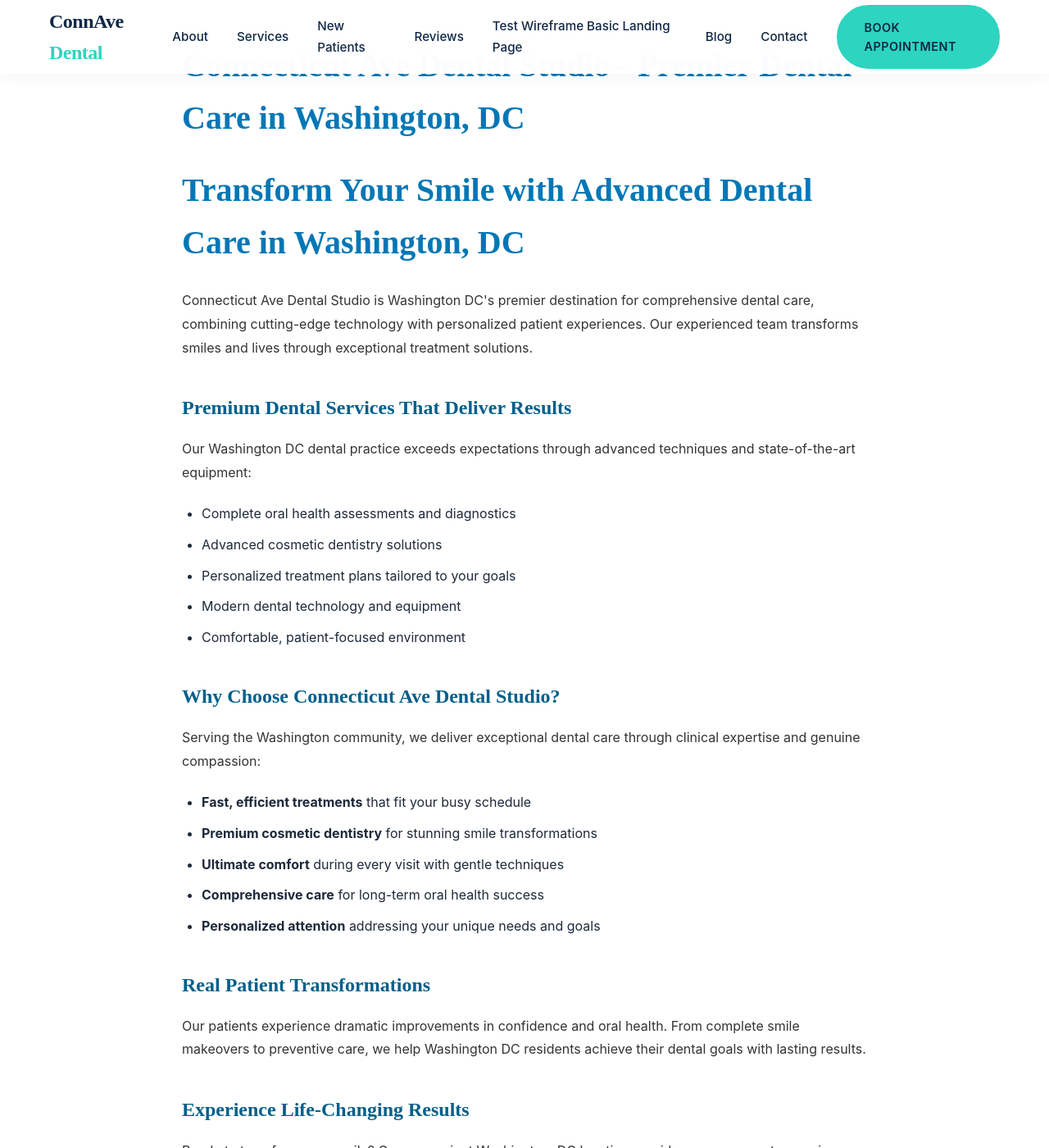
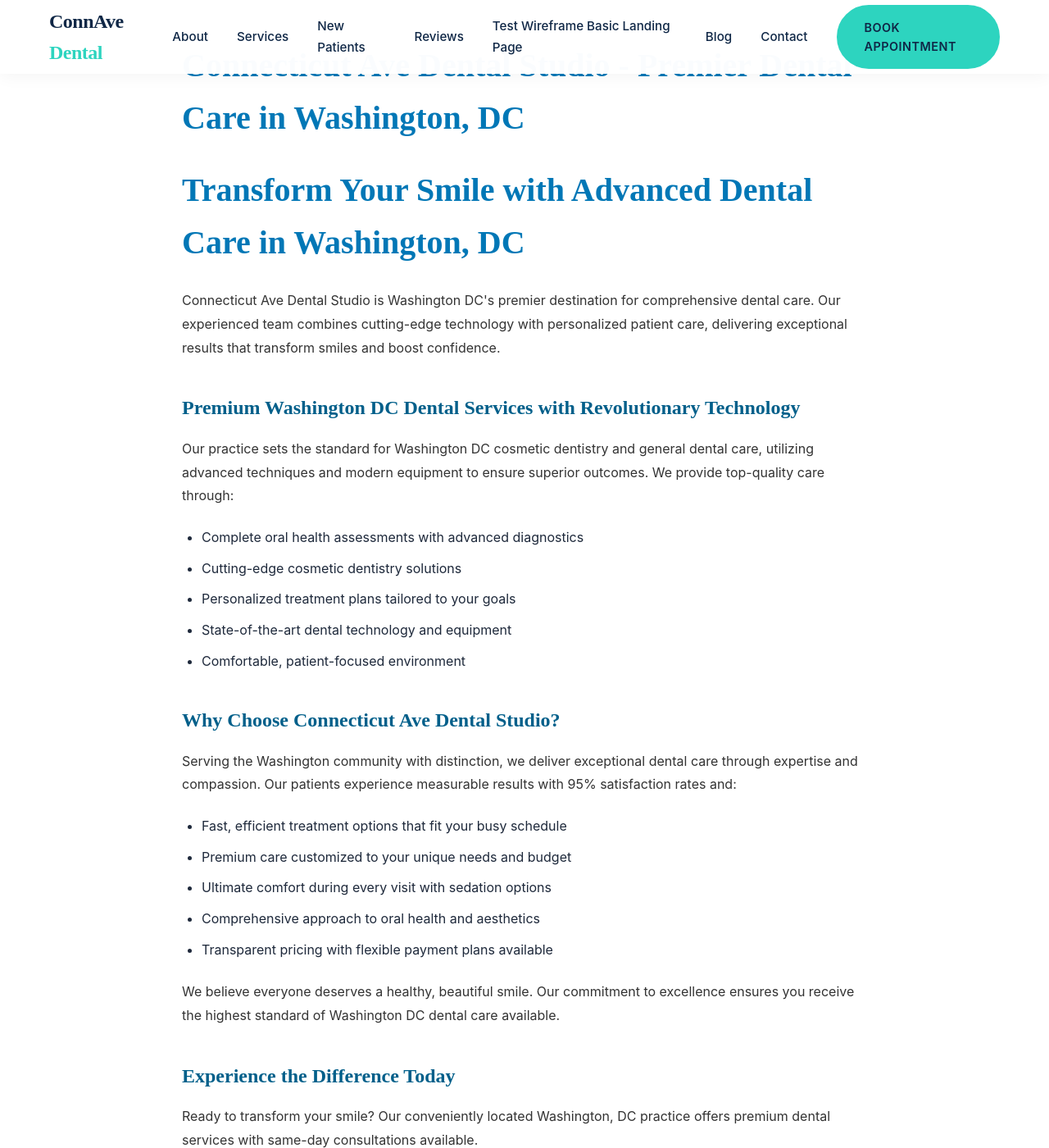
Before and after one commit to asquitt/asquitt.github.io, a Jekyll site: the page test-design-generation---landing-page.html, which Jekyll copies as it is, in a window 1280 px wide and 1400 px high. Shown: the whole window at 82% size. Built offline with Jekyll 4.4.1, drawn with Linux system fonts in a browser that asks for light colours; some of the changed text lies outside the part shown.

Commit message:
Add Connecticut Ave Dental Studio - Premier Dental Care in Washington, DC page

```diff
--- a/test-design-generation---landing-page.html
+++ b/test-design-generation---landing-page.html
@@ -300,30 +300,30 @@
     <main class="page-content">
         <h1>Connecticut Ave Dental Studio - Premier Dental Care in Washington, DC</h1>
         <h1>Transform Your Smile with Advanced Dental Care in Washington, DC</h1>
-<p>Connecticut Ave Dental Studio is Washington DC's premier destination for comprehensive dental care, combining cutting-edge technology with personalized patient experiences. Our experienced team transforms smiles and lives through exceptional treatment solutions.</p>
-<h2>Premium Dental Services That Deliver Results</h2>
-<p>Our Washington DC dental practice exceeds expectations through advanced techniques and state-of-the-art equipment:</p>
+<p>Connecticut Ave Dental Studio is Washington DC's premier destination for comprehensive dental care. Our experienced team combines cutting-edge technology with personalized patient care, delivering exceptional results that transform smiles and boost confidence.</p>
+<h2>Premium Washington DC Dental Services with Revolutionary Technology</h2>
+<p>Our practice sets the standard for Washington DC cosmetic dentistry and general dental care, utilizing advanced techniques and modern equipment to ensure superior outcomes. We provide top-quality care through:</p>
 <ul>
-<li>Complete oral health assessments and diagnostics</li>
-<li>Advanced cosmetic dentistry solutions</li>
+<li>Complete oral health assessments with advanced diagnostics</li>
+<li>Cutting-edge cosmetic dentistry solutions</li>
 <li>Personalized treatment plans tailored to your goals</li>
-<li>Modern dental technology and equipment</li>
+<li>State-of-the-art dental technology and equipment</li>
 <li>Comfortable, patient-focused environment</li>
 </ul>
 <h2>Why Choose Connecticut Ave Dental Studio?</h2>
-<p>Serving the Washington community, we deliver exceptional dental care through clinical expertise and genuine compassion:</p>
+<p>Serving the Washington community with distinction, we deliver exceptional dental care through expertise and compassion. Our patients experience measurable results with 95% satisfaction rates and:</p>
 <ul>
-<li><strong>Fast, efficient treatments</strong> that fit your busy schedule</li>
-<li><strong>Premium cosmetic dentistry</strong> for stunning smile transformations</li>
-<li><strong>Ultimate comfort</strong> during every visit with gentle techniques</li>
-<li><strong>Comprehensive care</strong> for long-term oral health success</li>
-<li><strong>Personalized attention</strong> addressing your unique needs and goals</li>
+<li>Fast, efficient treatment options that fit your busy schedule</li>
+<li>Premium care customized to your unique needs and budget</li>
+<li>Ultimate comfort during every visit with sedation options</li>
+<li>Comprehensive approach to oral health and aesthetics</li>
+<li>Transparent pricing with flexible payment plans available</li>
 </ul>
-<h2>Real Patient Transformations</h2>
-<p>Our patients experience dramatic improvements in confidence and oral health. From complete smile makeovers to preventive care, we help Washington DC residents achieve their dental goals with lasting results.</p>
-<h2>Experience Life-Changing Results</h2>
-<p>Ready to transform your smile? Our convenient Washington, DC location provides easy access to premium dental services that boost confidence and improve quality of life.</p>
-<strong>Contact us today to schedule your consultation and take the first step toward your perfect smile.</strong>
+<p>We believe everyone deserves a healthy, beautiful smile. Our commitment to excellence ensures you receive the highest standard of Washington DC dental care available.</p>
+<h2>Experience the Difference Today</h2>
+<p>Ready to transform your smile? Our conveniently located Washington, DC practice offers premium dental services with same-day consultations available.</p>
+<p>Don't wait to invest in your oral health and confidence. New patients receive a complimentary consultation this month – limited availability.</p>
+<strong>Call now to secure your free consultation and discover how we can help you achieve the smile you've always wanted. Transform your confidence in just one visit.</strong>
     </main>
     <footer>
 <div class="container">
```
